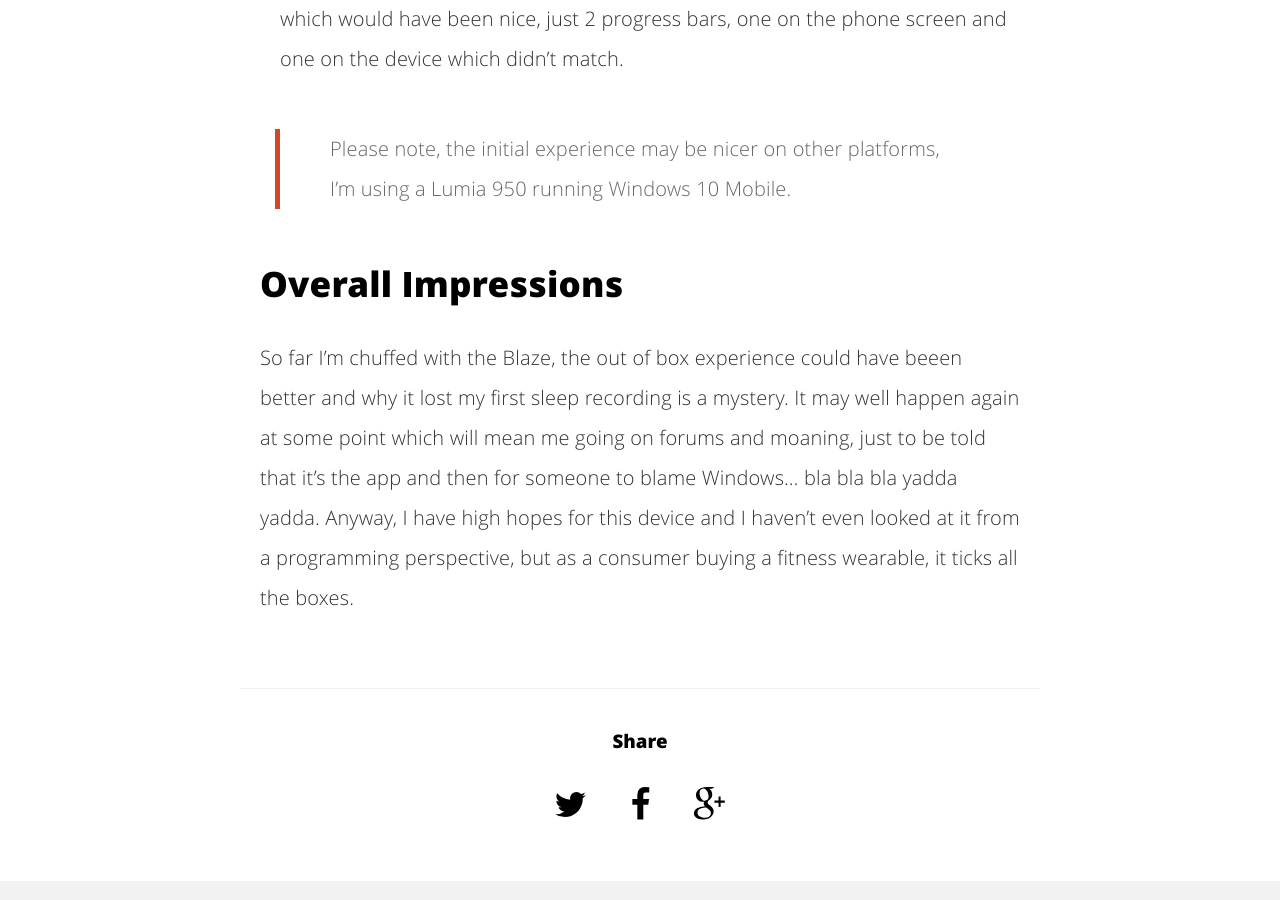
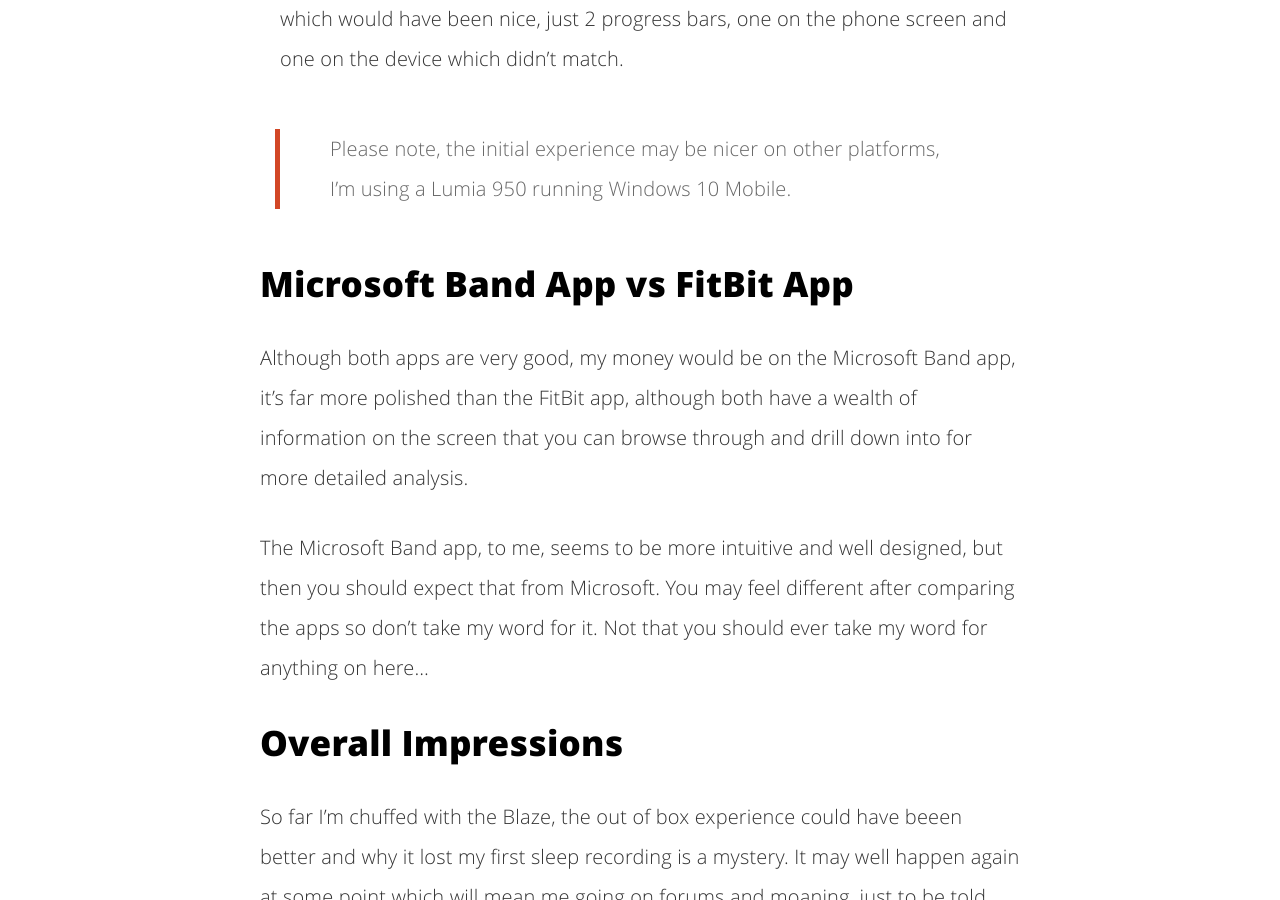
Before and after one commit to devoctomy/npsoftware.co.uk, a Jekyll site: the page built from _posts/2016-12-12-FitBit-Blaze.md, in a window 1280 px wide and 900 px high, scrolled down 9006 px. Built offline with Jekyll 4.4.1, drawn with Linux system fonts in a browser that asks for light colours; comment, search, counter and statistics services are not loaded.

Commit message:
last mods to latest blog post

```diff
--- a/_posts/2016-12-12-Microsoft-Band-2-A-Year-On-And-FitBit-Blaze.md
+++ b/_posts/2016-12-12-FitBit-Blaze.md
@@ -101,6 +101,12 @@ Setting up my FitBit certainly wasn't trouble free, so I have listed all of my i
 
 > Please note, the initial experience may be nicer on other platforms, I'm using a Lumia 950 running Windows 10 Mobile.
 
+## Microsoft Band App vs FitBit App
+
+Although both apps are very good, my money would be on the Microsoft Band app, it's far more polished than the FitBit app, although both have a wealth of information on the screen that you can browse through and drill down into for more detailed analysis.
+
+The Microsoft Band app, to me, seems to be more intuitive and well designed, but then you should expect that from Microsoft.  You may feel different after comparing the apps so don't take my word for it.  Not that you should ever take my word for anything on here...
+
 ## Overall Impressions
 
 So far I'm chuffed with the Blaze, the out of box experience could have beeen better and why it lost my first sleep recording is a mystery.  It may well happen again at some point which will mean me going on forums and moaning, just to be told that it's the app and then for someone to blame Windows... bla bla bla yadda yadda.  Anyway, I have high hopes for this device and I haven't even looked at it from a programming perspective, but as a consumer buying a fitness wearable, it ticks all the boxes.
```
